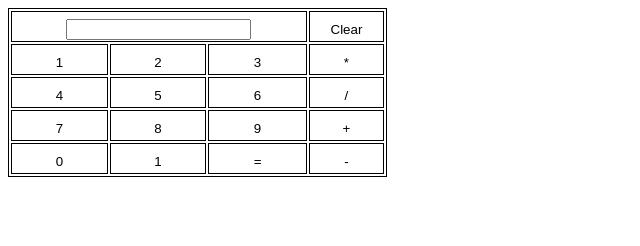
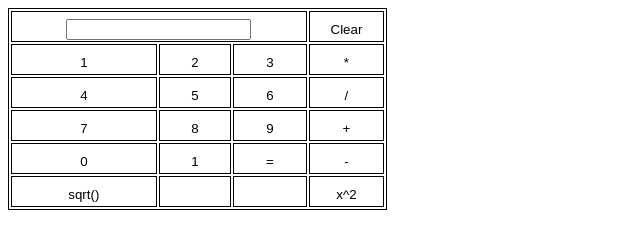
Before and after one commit to ngavu2004/MindxAdvance, a plain HTML site: page bai4/index.html in a window 1280 px wide. Shown: the whole page, without its empty margins (0-640 px from the left). Drawn offline with Linux system fonts and the light colour scheme.

Commit message:
sqrt + ^2

```diff
--- a/bai4/bai4.js
+++ b/bai4/bai4.js
@@ -3,11 +3,12 @@ let num = 0
 let ternary=""
 function hienso(input) {
     let a = document.getElementById("screen").value
-    if (input=="+" || input=="*" || input=="/" || input=="-") {
+    if (input=="+" || input=="*" || input=="/" || input=="-" || input=="sqrt()" || input=="x^2") {
         rel = Number(a)
         ternary = input
         console.log(rel);
-        document.getElementById("screen").value = ""}
+        document.getElementById("screen").value = ""
+    }
     else if (input == "Clear") {
         rel = 0
         num = 0
@@ -33,7 +34,16 @@ function hienso(input) {
             rel /= num
             document.getElementById("screen").value = rel
         }
+        if (ternary == "sqrt()") {
+            rel = Math.sqrt(rel)
+            document.getElementById("screen").value = rel
+        }
 
+        if (ternary == "x^2") {
+            rel = rel*rel
+            document.getElementById("screen").value = rel
+        }
+        console.log(rel);
     } else if (Number(input) != NaN) {
          document.getElementById("screen").value = a + input.toString();
     }
--- a/bai4/index.html
+++ b/bai4/index.html
@@ -44,22 +44,28 @@
             <td><button onclick="hienso(this.innerText)">*</button></td>
         </tr>
         <tr>
-            <td><button onclick="hienso(this.innerText)")>4</button></td>
-            <td><button onclick="hienso(this.innerText)")>5</button></td>
-            <td><button onclick="hienso(this.innerText)")>6</button></td>
+            <td><button onclick="hienso(this.innerText)">4</button></td>
+            <td><button onclick="hienso(this.innerText)">5</button></td>
+            <td><button onclick="hienso(this.innerText)">6</button></td>
             <td><button onclick="hienso(this.innerText)">/</button></td>
         </tr>
         <tr>
-            <td><button onclick="hienso(this.innerText)")>7</button></td>
-            <td><button onclick="hienso(this.innerText)")>8</button></td>
-            <td><button onclick="hienso(this.innerText)")>9</button></td>
+            <td><button onclick="hienso(this.innerText)">7</button></td>
+            <td><button onclick="hienso(this.innerText)">8</button></td>
+            <td><button onclick="hienso(this.innerText)">9</button></td>
             <td><button onclick="hienso(this.innerText)">+</button></td>
         </tr>
         <tr>
-            <td><button onclick="hienso(this.innerText)")>0</button></td>
-            <td><button onclick="hienso(this.innerText)")>1</button></td>
-            <td><button onclick="hienso(this.innerText)")>=</button></td>
+            <td><button onclick="hienso(this.innerText)">0</button></td>
+            <td><button onclick="hienso(this.innerText)">1</button></td>
+            <td><button onclick="hienso(this.innerText)">=</button></td>
             <td><button onclick="hienso(this.innerText)">-</button></td>
+        </tr>
+        <tr>
+            <td><button onclick="hienso(this.innerText)">sqrt()</button></td>
+            <td><button onclick="hienso(this.innerText)"></button></td>
+            <td><button onclick="hienso(this.innerText)"></button></td>
+            <td><button onclick="hienso(this.innerText)">x^2</button></td>
         </tr>
     </table>
     <script src="bai4.js"></script>
```
